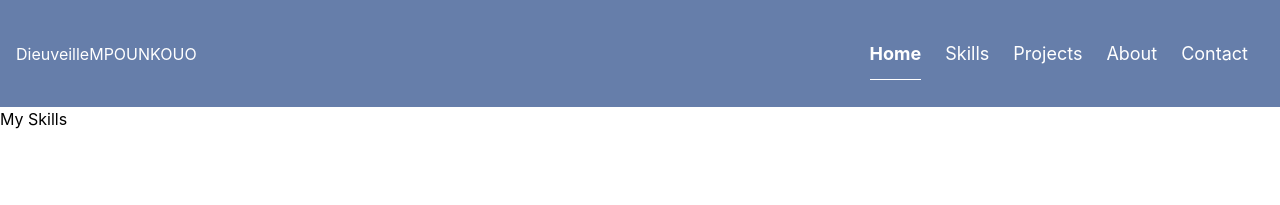
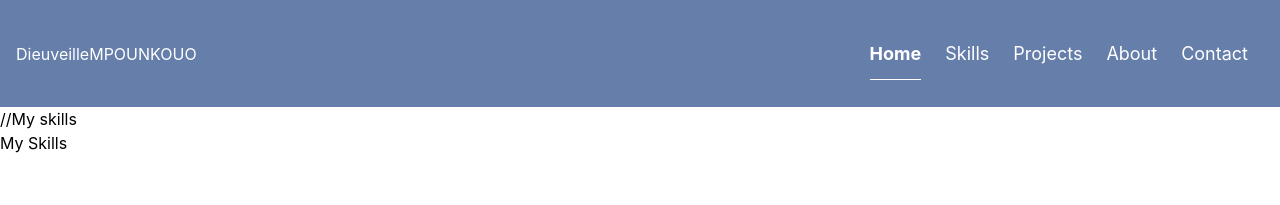
Before and after one commit to DieuveilleSuthi/NextJS_with_project, a Next.js app: page /Skills in a window 1280 px wide. Shown: the top 205 px of the page. Built offline with nearby package versions, Linux system fonts and the light colour scheme.

Commit message:
Update Skills.js

```diff
--- a/pages/Skills.js
+++ b/pages/Skills.js
@@ -3,6 +3,7 @@ import React from "react";
 const Skills = () => {
     return (
         <div>
+        //My skills
             <h1> My Skills</h1>
         </div>
     )
```
